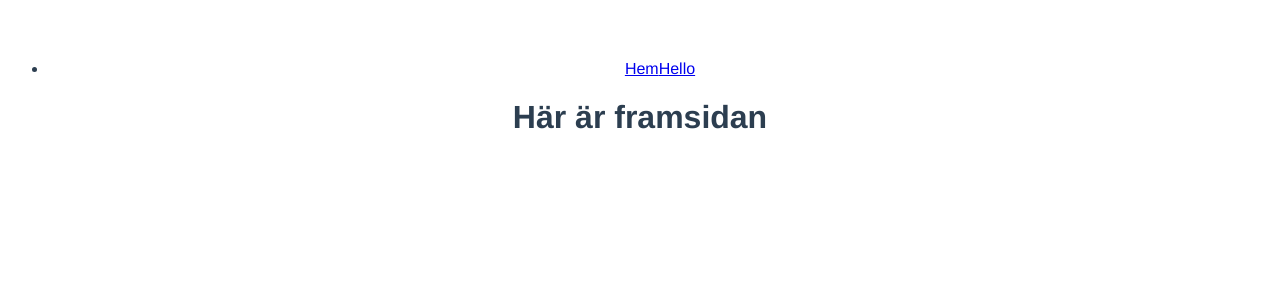
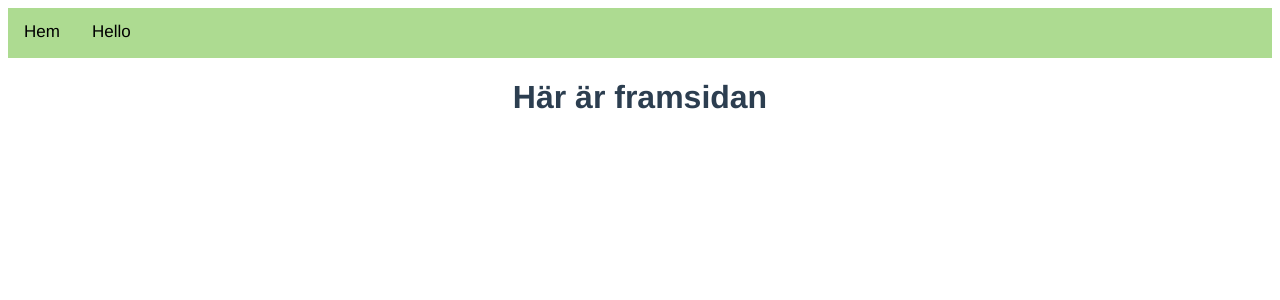
Before and after one commit to vinylen2/ellabib, a Vue app: page /#/ in a window 1280 px wide. Shown: the top 300 px of the page. Built offline with nearby package versions, Linux system fonts and the light colour scheme.

Commit message:
things and stuff

```diff
--- a/src/App.vue
+++ b/src/App.vue
@@ -16,13 +16,12 @@ export default {
 };
 </script>
 
-<style>
+<style scoped>
 #app {
   font-family: 'Avenir', Helvetica, Arial, sans-serif;
   -webkit-font-smoothing: antialiased;
   -moz-osx-font-smoothing: grayscale;
   text-align: center;
   color: #2c3e50;
-  margin-top: 60px;
 }
 </style>
--- a/src/api/api.js
+++ b/src/api/api.js
@@ -2,5 +2,5 @@ import axios from 'axios';
 
 export default axios.create({
   baseURL: 'http://localhost:3000/',
-  withCredentials: true,
+  withCredentials: false,
 });
--- /dev/null
+++ b/src/components/Books.vue
@@ -0,0 +1,31 @@
+<template>
+  <h1>{{ book.title }}</h1>
+</template>
+
+<script>
+import Books from '@/api/services/books';
+
+export default {
+  name: 'frontpage',
+  data() {
+    return {
+      book: {},
+    };
+  },
+  created() {
+    this.getBooks();
+  },
+  methods: {
+    getBooks() {
+      Books.get(4)
+        .then((result) => {
+          this.book = result.data;
+        });
+    },
+  },
+};
+</script>
+
+<style scoped>
+
+</style>
--- a/src/components/Frontpage.vue
+++ b/src/components/Frontpage.vue
@@ -1,5 +1,7 @@
 <template>
-  <h1>Här är framsidan</h1>
+  <div class="container">
+    <h1>Här är framsidan</h1>
+  </div>
 </template>
 
 <script>
@@ -9,5 +11,8 @@ export default {
 </script>
 
 <style scoped>
+.container {
+  display: block;
+}
 
 </style>
--- a/src/components/Hello.vue
+++ /dev/null
@@ -1,53 +0,0 @@
-<template>
-  <div class="hello">
-    <h1>{{ msg }}</h1>
-    <h2>Essential Links</h2>
-    <ul>
-      <li><a href="https://vuejs.org" target="_blank">Core Docs</a></li>
-      <li><a href="https://forum.vuejs.org" target="_blank">Forum</a></li>
-      <li><a href="https://gitter.im/vuejs/vue" target="_blank">Gitter Chat</a></li>
-      <li><a href="https://twitter.com/vuejs" target="_blank">Twitter</a></li>
-      <br>
-      <li><a href="http://vuejs-templates.github.io/webpack/" target="_blank">Docs for This Template</a></li>
-    </ul>
-    <h2>Ecosystem</h2>
-    <ul>
-      <li><a href="http://router.vuejs.org/" target="_blank">vue-router</a></li>
-      <li><a href="http://vuex.vuejs.org/" target="_blank">vuex</a></li>
-      <li><a href="http://vue-loader.vuejs.org/" target="_blank">vue-loader</a></li>
-      <li><a href="https://github.com/vuejs/awesome-vue" target="_blank">awesome-vue</a></li>
-    </ul>
-  </div>
-</template>
-
-<script>
-export default {
-  name: 'hello',
-  data() {
-    return {
-      msg: 'Welcome to Your Vue.js App',
-    };
-  },
-};
-</script>
-
-<!-- Add "scoped" attribute to limit CSS to this component only -->
-<style scoped>
-h1, h2 {
-  font-weight: normal;
-}
-
-ul {
-  list-style-type: none;
-  padding: 0;
-}
-
-li {
-  display: inline-block;
-  margin: 0 10px;
-}
-
-a {
-  color: #42b983;
-}
-</style>
--- a/src/components/Navbar.vue
+++ b/src/components/Navbar.vue
@@ -1,10 +1,10 @@
 <template>
-<ul>
-  <li>
-    <router-link to="/">Hem</router-link>
-    <router-link to="/Hello">Hello</router-link>
-  </li>
-</ul>
+  <header class="header">
+    <div class="container">
+      <router-link to="/">Hem</router-link>
+      <router-link to="/books">Hello</router-link>
+    </div>
+  </header>
 </template>
 
 <script>
@@ -15,4 +15,21 @@ export default {
 
 <style scoped>
 
+.container {
+  width: 100%;
+  background-color: #addb91;
+  display: block;
+  height: 50px;
+}
+
+a {
+  float: left;
+  display: block;
+  color: black;
+  text-align: center;
+  padding: 14px 16px;
+  text-decoration: none;
+  font-size: 17px;
+}
+
 </style>
--- a/src/router/index.js
+++ b/src/router/index.js
@@ -1,6 +1,6 @@
 import Vue from 'vue';
 import Router from 'vue-router';
-import Hello from '@/components/Hello';
+import Books from '@/components/Books';
 import Frontpage from '@/components/Frontpage';
 
 Vue.use(Router);
@@ -9,13 +9,13 @@ export default new Router({
   routes: [
     {
       path: '/',
-      name: 'Frontpage',
+      name: 'frontpage',
       component: Frontpage,
     },
     {
-      path: '/Hello',
-      name: 'Hello',
-      component: Hello,
+      path: '/books',
+      name: 'Books',
+      component: Books,
     },
   ],
 });
```
